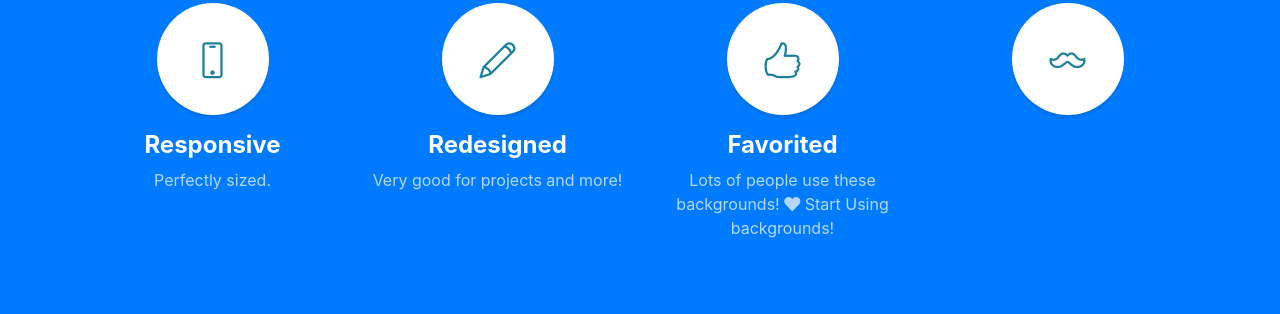
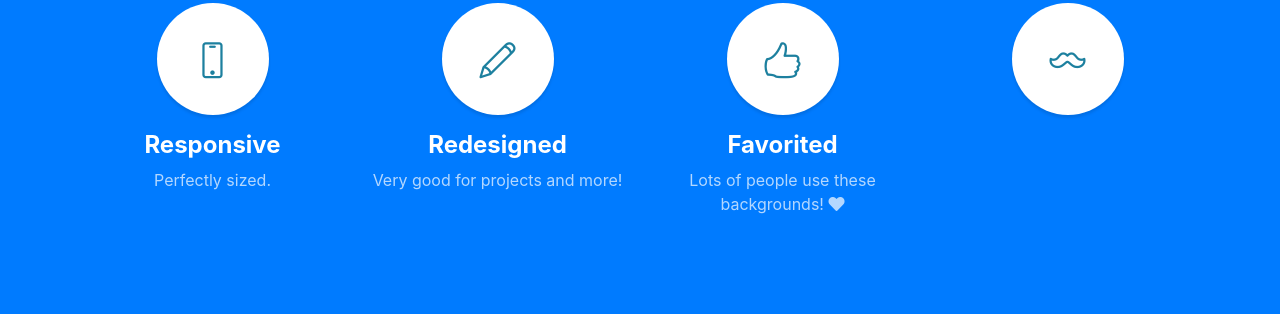
Before and after one commit to CoderDan13/CoderDan13.github.io, a website with bundled scripts: page index.html in a window 1280 px wide. Shown: the part 1366-1680 px from the top of the page. Built offline with nearby package versions, Linux system fonts and the light colour scheme.

Commit message:
Update index.html

```diff
--- a/index.html
+++ b/index.html
@@ -111,7 +111,7 @@
           </h4>
           <p class="text-faded mb-0">Lots of people use these backgrounds!
             <i class="fas fa-heart"></i>
-            Start Using backgrounds!</p>
+            </p>
         </div>
         <div class="col-lg-3 col-md-6">
           <span class="service-icon rounded-circle mx-auto mb-3">
```
